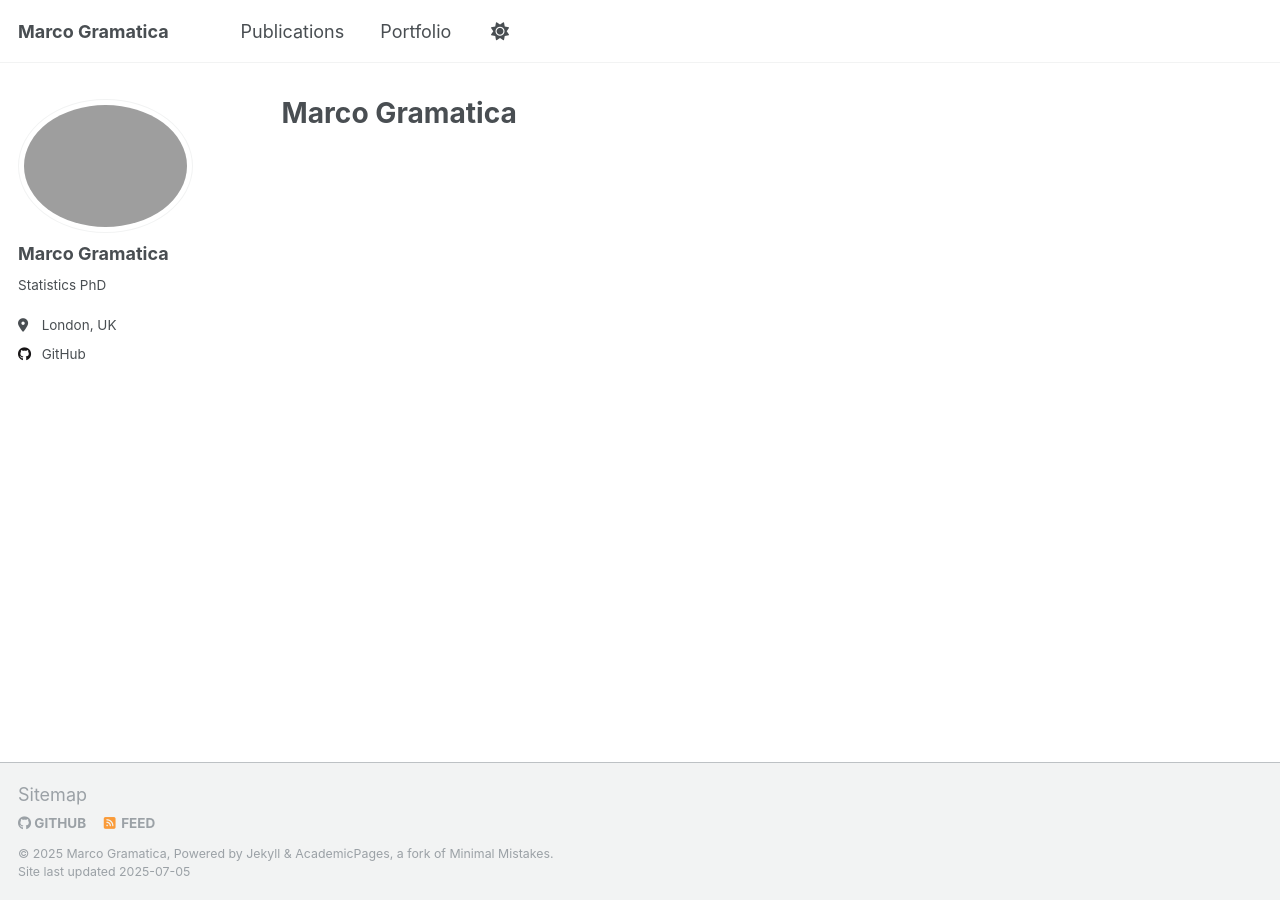
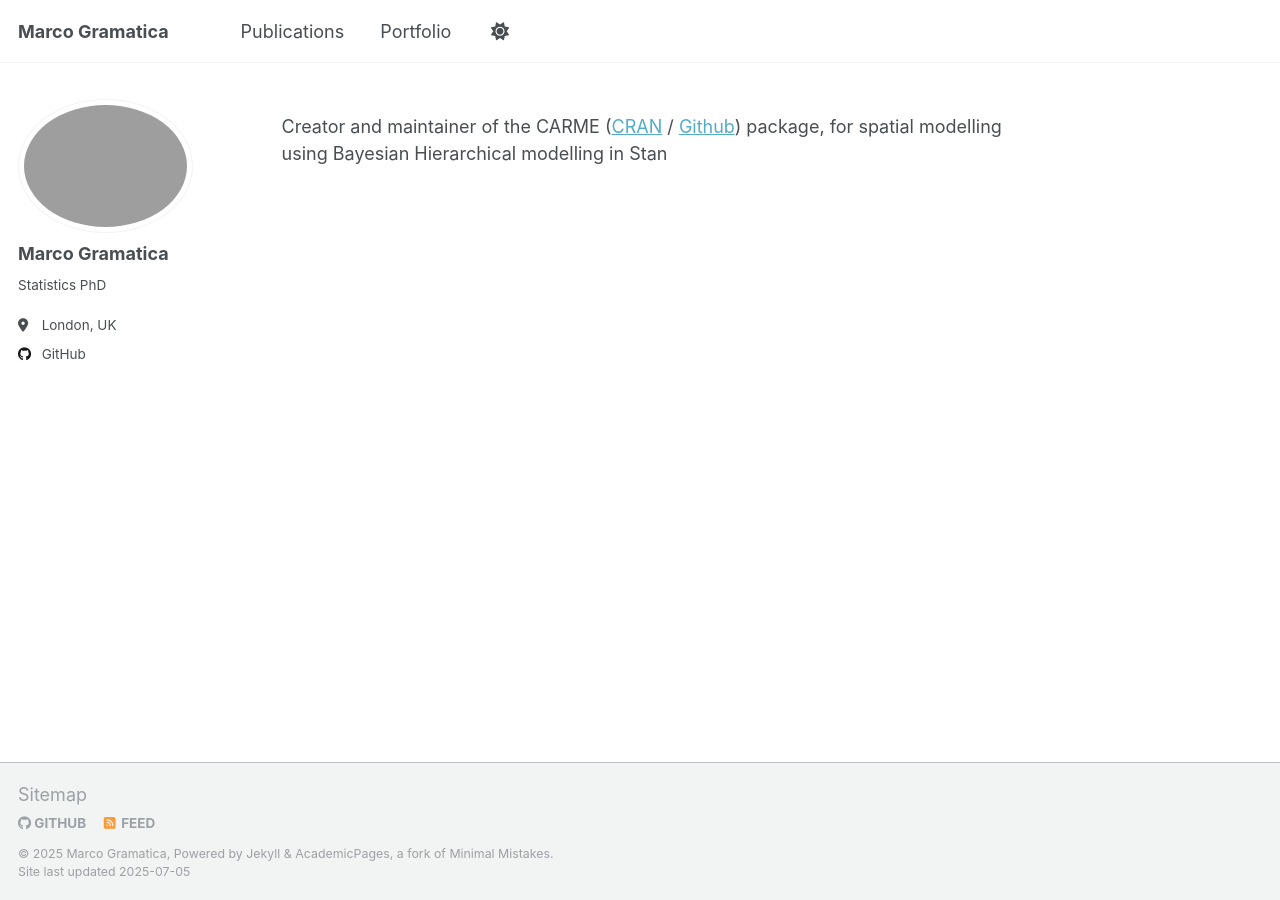
Before and after one commit to marcogramatica/marcogramatica.github.io, a Jekyll site: the page built from _pages/about.md, in a window 1280 px wide. Built offline with Jekyll 4.4.1, drawn with Linux system fonts in a browser that asks for light colours; a script that is not in the unit is left out.

Commit message:
updated links

```diff
--- a/_pages/about.md
+++ b/_pages/about.md
@@ -1,8 +1,10 @@
 ---
 permalink: /
-title: "Marco Gramatica"
+title: ""
 author_profile: true
 redirect_from:
   - /about/
   - /about.html
 ---
+
+Creator and maintainer of the CARME ([CRAN](https://cran.r-project.org/web/packages/CARME/index.html) / [Github](https://github.com/marcogramatica/CARME)) package, for spatial modelling using Bayesian Hierarchical modelling in Stan
```
